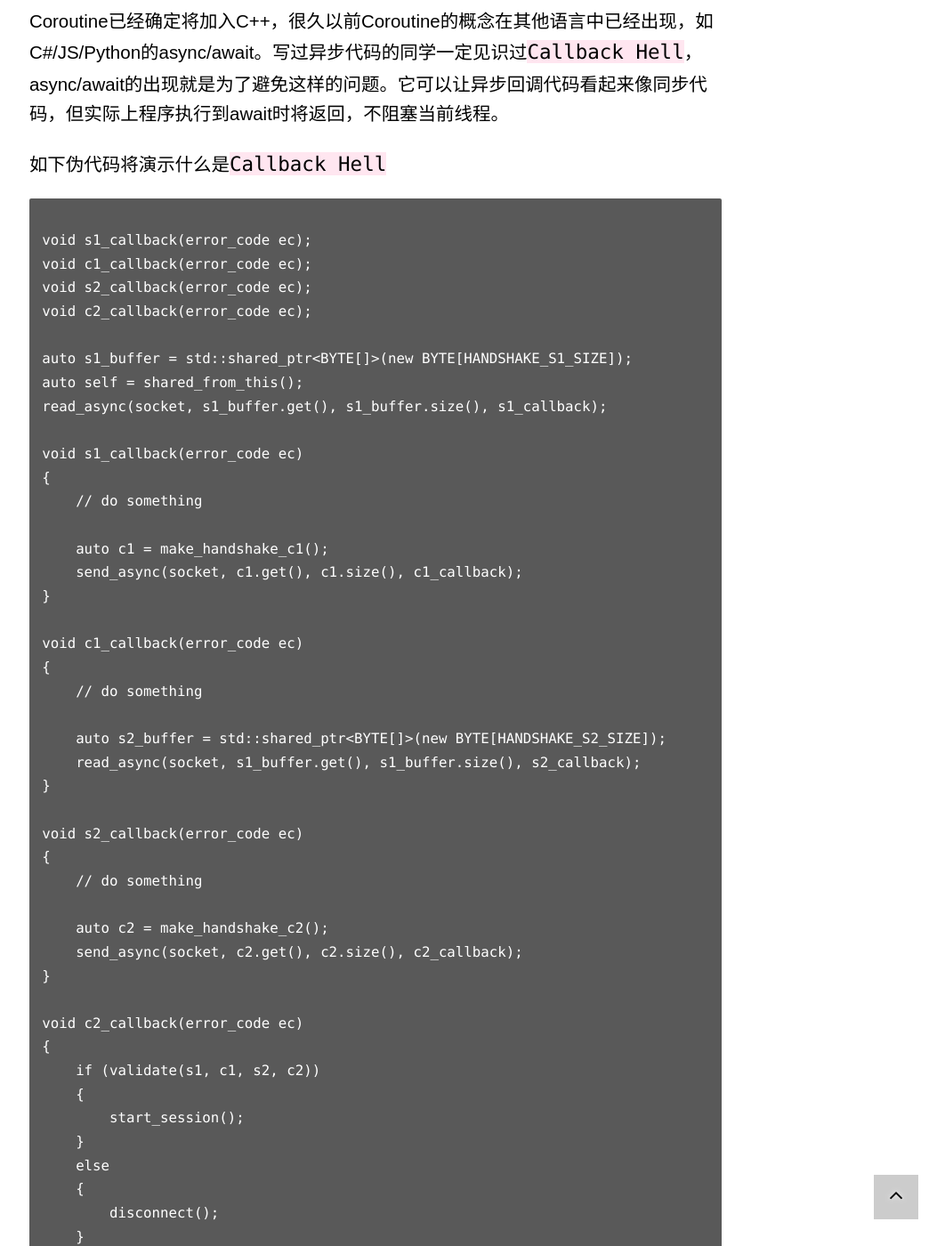
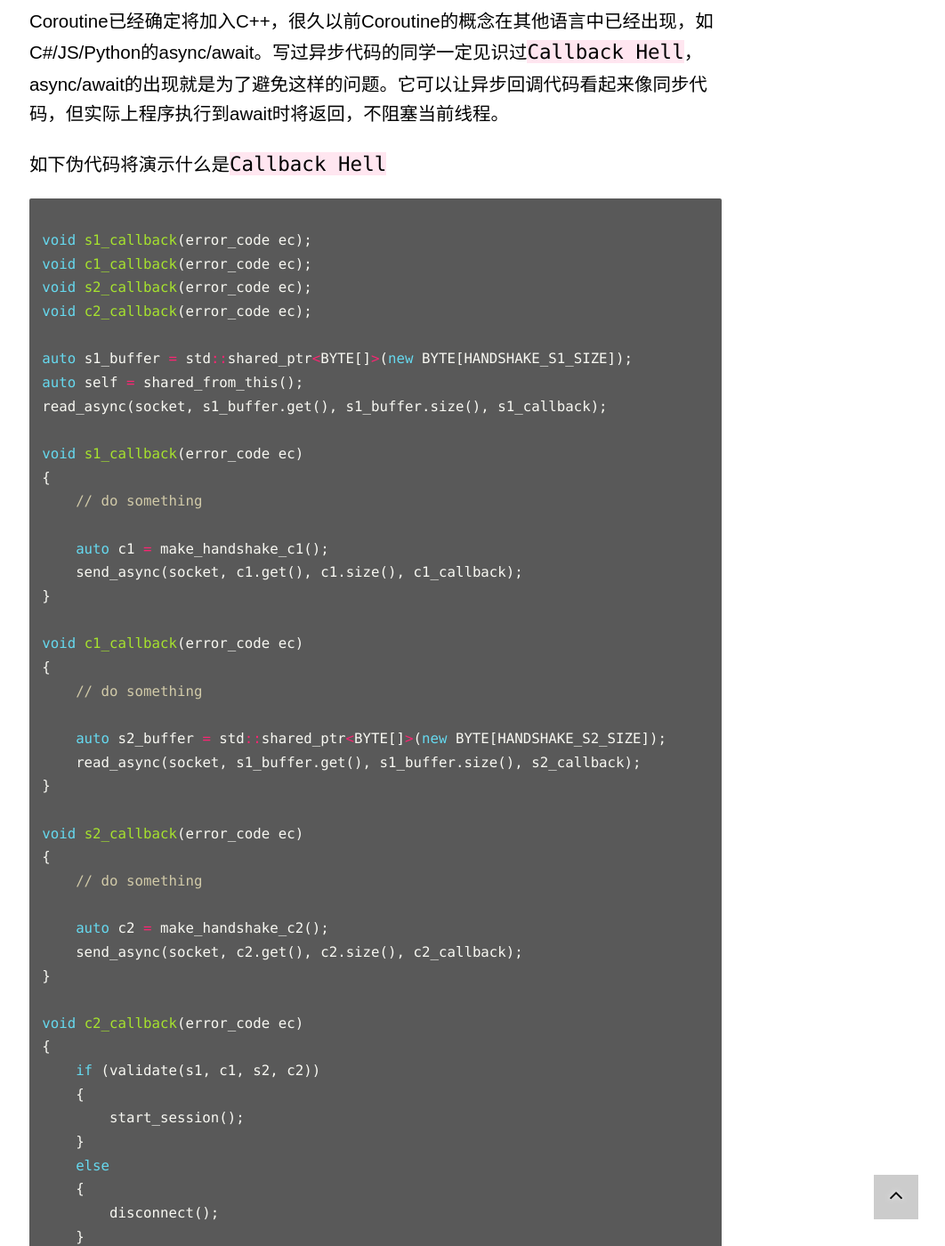
Before and after one commit to a1q123456/a1q123456.github.io, a Jekyll site: the page built from _posts/2018-08-17-coroutine-asynchrous-socket-using-cpp-and-iocp.md, in a window 1280 px wide and 1400 px high, scrolled down 478 px. Shown: the whole window at 89% size, without its empty margins (218-1280 px from the left). Built offline with Jekyll 4.4.1, drawn with Linux system fonts in a browser that asks for light colours; nearby versions of some CDN libraries; comment, search, counter and statistics services are not loaded; some of the changed text lies outside the part shown.

````diff
--- /dev/null
+++ b/CNAME
@@ -0,0 +1 @@
+blog.jackbranson.pw
--- a/_posts/2018-08-17-coroutine-asynchrous-socket-using-cpp-and-iocp.md
+++ b/_posts/2018-08-17-coroutine-asynchrous-socket-using-cpp-and-iocp.md
@@ -11,7 +11,7 @@ Coroutine已经确定将加入C++，很久以前Coroutine的概念在其他语
 
 如下伪代码将演示什么是`Callback Hell`
 
-```C++
+```c++
 
 void s1_callback(error_code ec);
 void c1_callback(error_code ec);
@@ -62,7 +62,7 @@ void c2_callback(error_code ec)
 
 不难看出，回调函数虽然可以实现异步，但是把代码变得非常难以阅读，使用asycn/await优化以后的代码如下：
 
-```C++
+```c++
 
 auto s1_buffer = std::shared_ptr<BYTE[]>(new BYTE[HANDSHAKE_S1_SIZE]);
 auto self = shared_from_this();
````
Also changed, not shown: _posts/2018-08-15-how-to-make-an-ioc-container-using-python-section-life-time.md (+1 -1 lines), Gemfile.lock.
